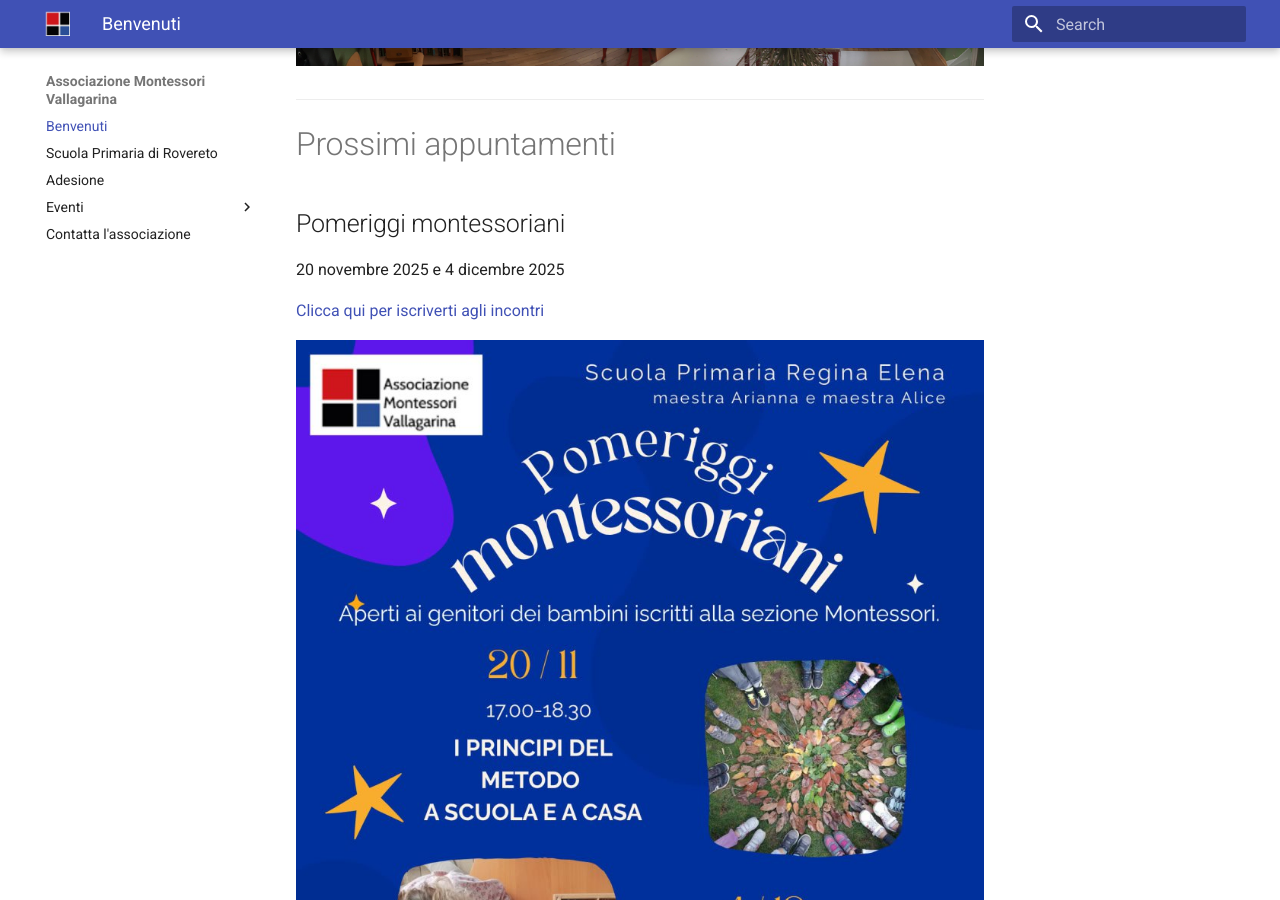
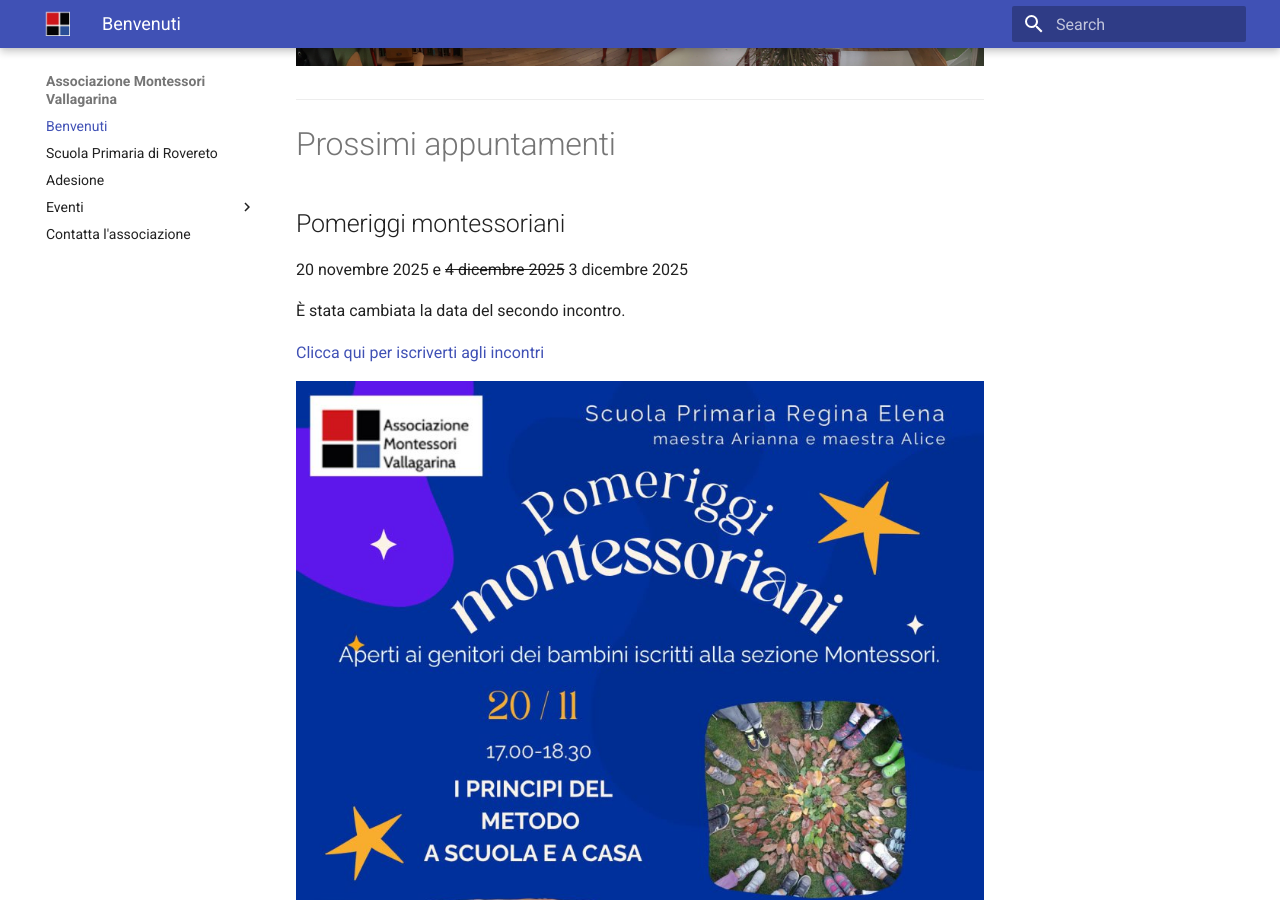
Before and after one commit to Associazione-Montessori-Vallagarina/montessorivallagarina.it, an MkDocs documentation site: the page built from docs/index.md, in a window 1280 px wide and 900 px high, scrolled down 1109 px. Built offline with MkDocs 1.6.1 and Material for MkDocs 9.7.7, drawn with Linux system fonts in a browser that asks for light colours.

Commit message:
update index

```diff
--- a/docs/index.md
+++ b/docs/index.md
@@ -16,7 +16,9 @@
 
 ## Pomeriggi montessoriani
 
-20 novembre 2025 e 4 dicembre 2025
+20 novembre 2025 e <del>4 dicembre 2025</del> 3 dicembre 2025
+
+È stata cambiata la data del secondo incontro.
 
 <a href="https://forms.gle/k86imvpp2Xv7MA5fA" target="_blank">Clicca qui per iscriverti agli incontri</a>
 
```
